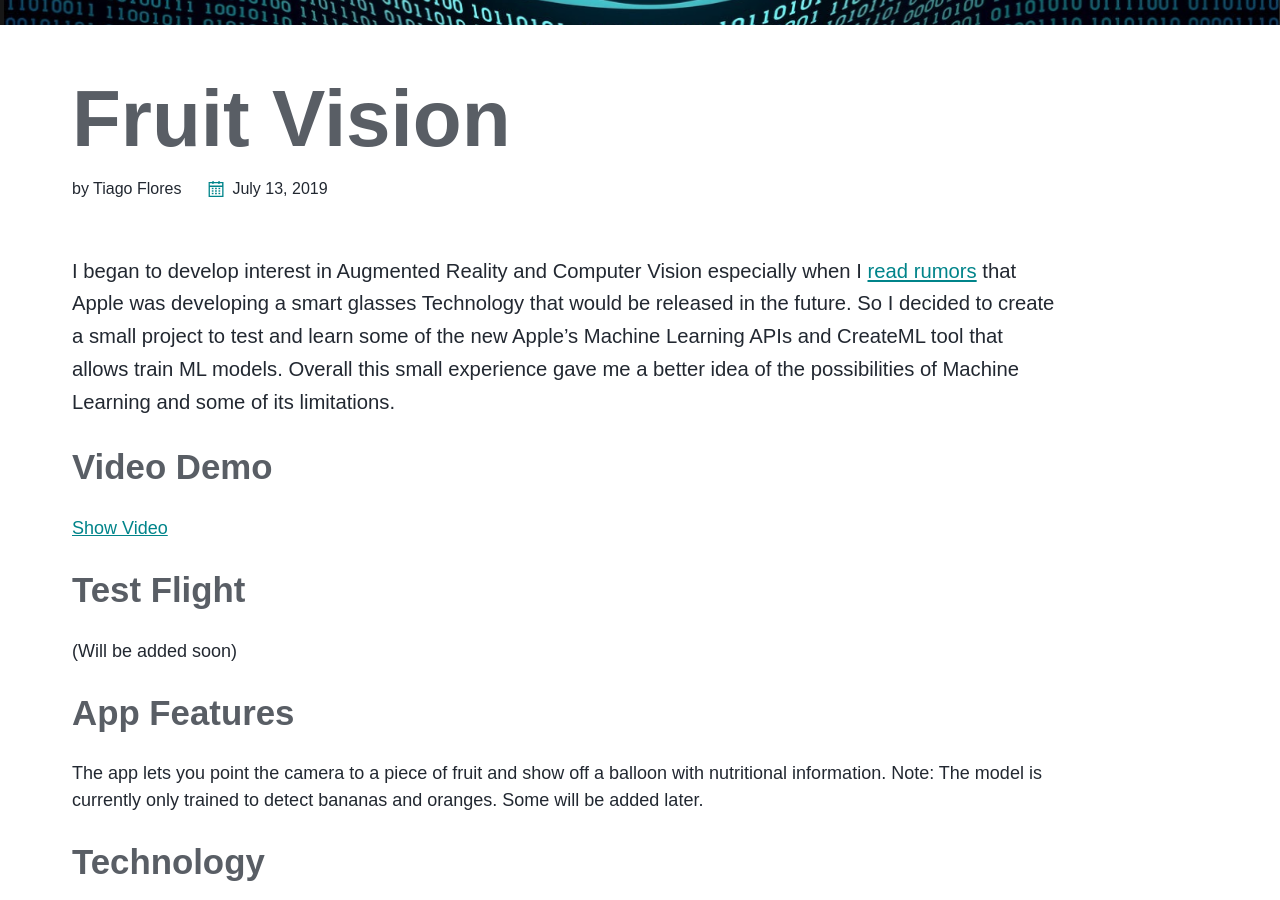
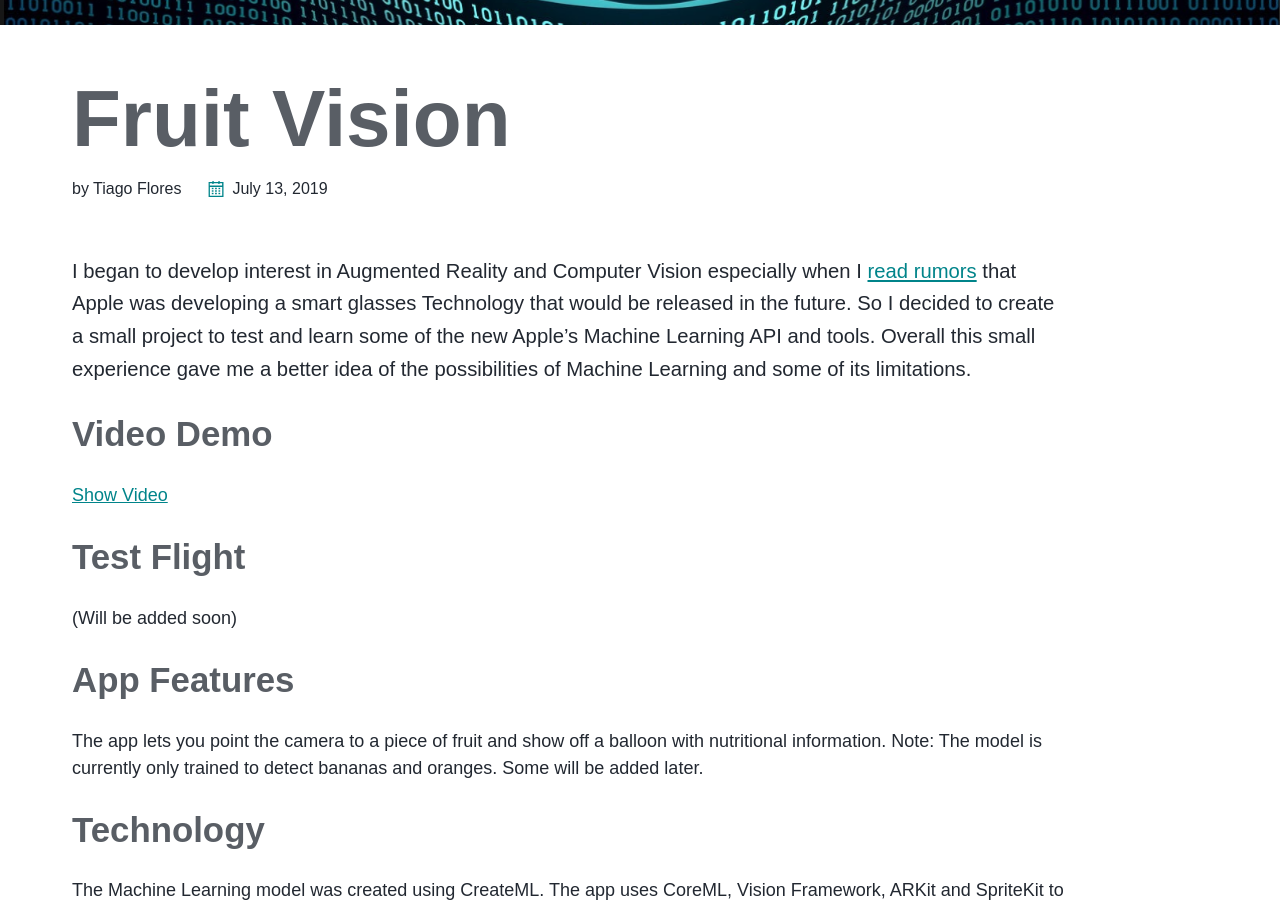
Before and after one commit to TiagoMJFlores/tiagomjflores.github.io, a Jekyll site: the page built from _appstore/fruitglasses.md, in a window 1280 px wide and 900 px high, scrolled down 459 px. Built offline with Jekyll 4.4.1, drawn with Linux system fonts in a browser that asks for light colours.

Commit message:
change fruit vision introduction x5

```diff
--- a/_appstore/fruitglasses.md
+++ b/_appstore/fruitglasses.md
@@ -9,7 +9,7 @@ comments: false
 
 I began to develop interest in Augmented Reality and Computer Vision especially when I [read rumors](https://www.businessinsider.com/apple-smart-glasses-rumors-everything-we-know-2019-3) that Apple was developing a smart glasses Technology
  that would be released in the future.
-So I decided to create a small project to test and learn some of the new  Apple's Machine Learning APIs and CreateML tool that allows train ML models.
+So I decided to create a small project to test and learn some of the new  Apple's Machine Learning API and tools.
 Overall this small experience gave me a better idea of the possibilities of Machine Learning and some of its limitations.
 
 ## Video Demo
```
